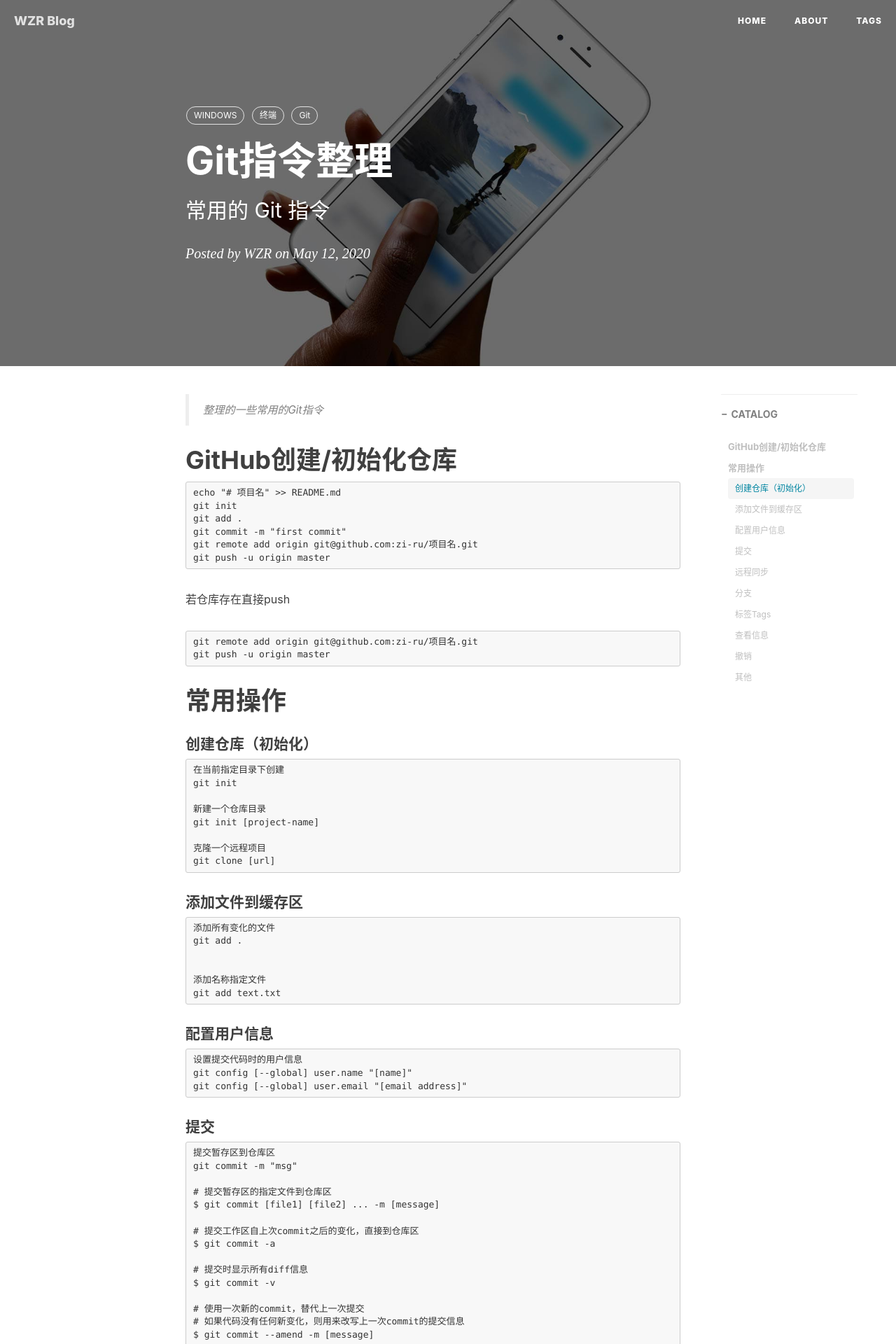
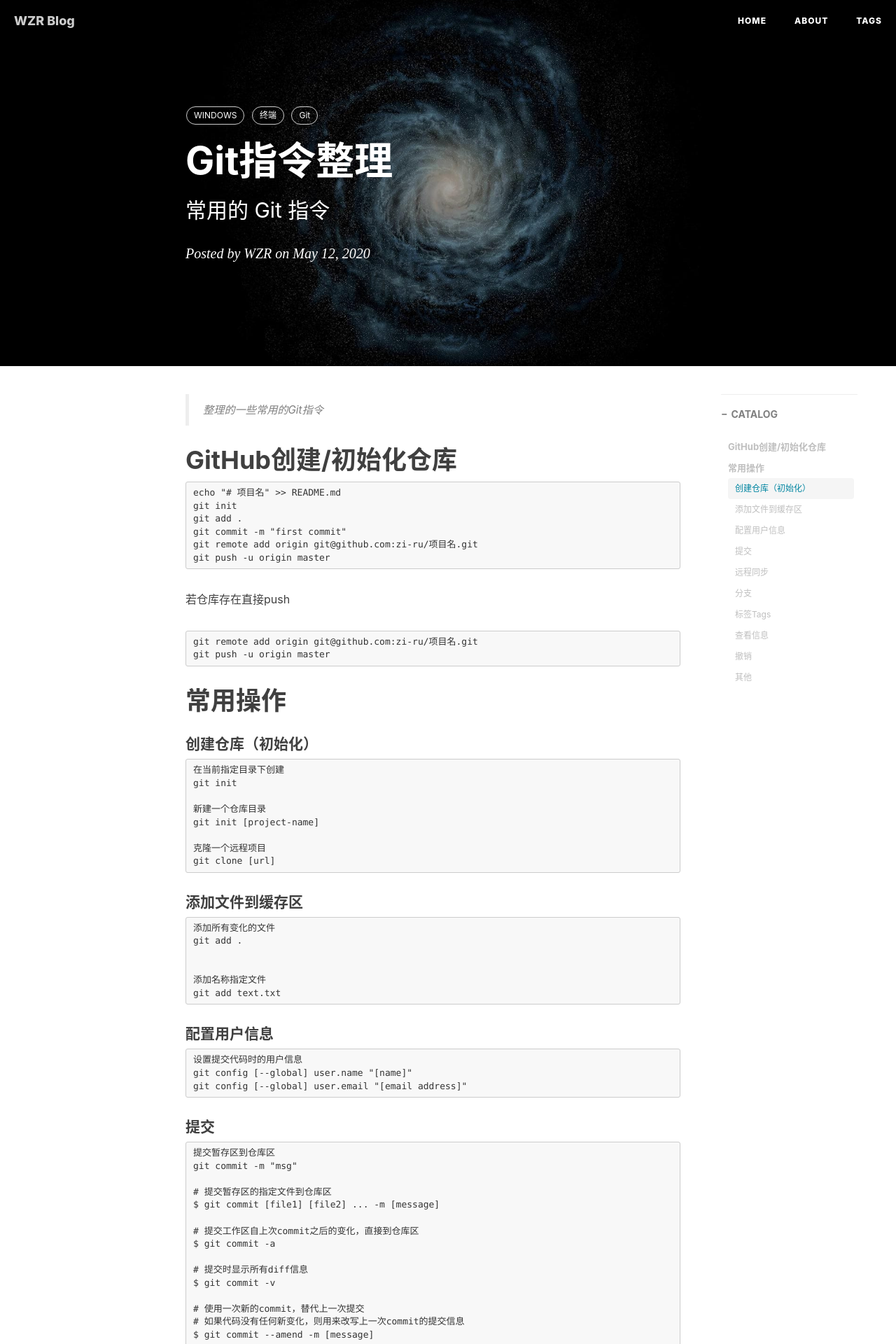
Before and after one commit to iqeix/zi-ru.github.io, a Jekyll site: the page built from _posts/2020-05-12-Git指令整理.md, in a window 1280 px wide. Shown: the top 1920 px of the page at 70% size. Built offline with Jekyll 4.4.1, drawn with Linux system fonts in a browser that asks for light colours; nearby versions of some CDN libraries; comment, search, counter and statistics services are not loaded.

Commit message:
“修改图片”

```diff
--- a/_posts/2020-05-12-Git指令整理.md
+++ b/_posts/2020-05-12-Git指令整理.md
@@ -4,7 +4,7 @@
 subtitle:   常用的 Git 指令
 date:       2020-05-12
 author:     WZR
-header-img: img/post-bg-ios9-web.jpg
+header-img: img/post-bg-universe.jpg
 catalog: true
 tags:
     - WINDOWS
```
